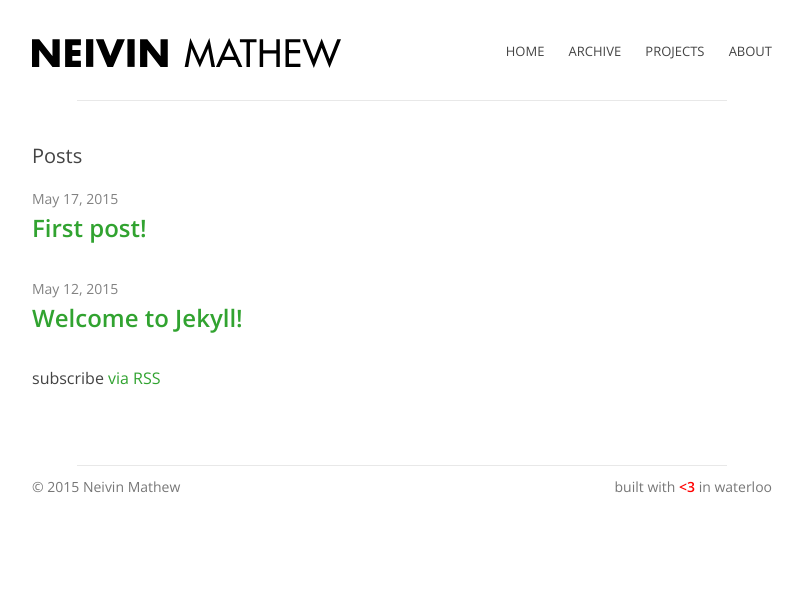
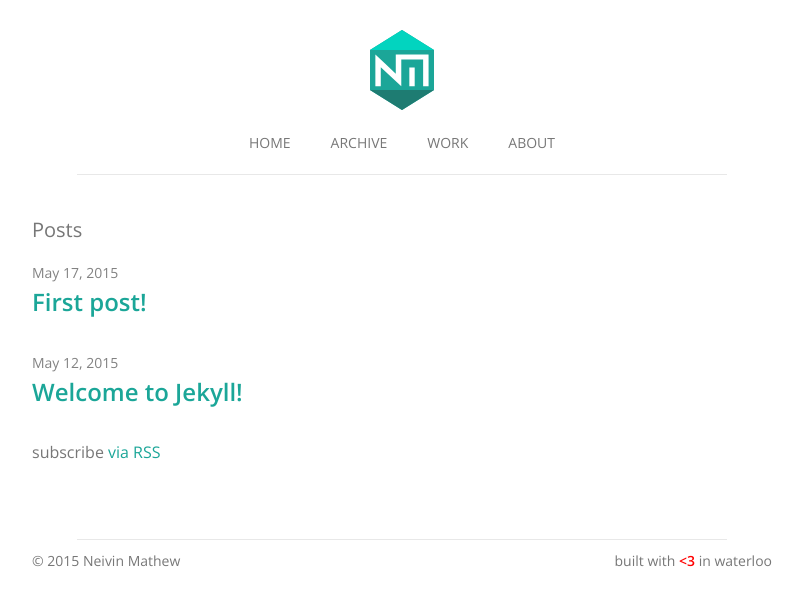
Before and after one commit to neivin/neivin.github.io, a Jekyll site: the page built from index.html, in a window 1280 px wide. Shown: the top 606 px of the page, without its empty margins (238-1040 px from the left). Built offline with Jekyll 4.4.1, drawn with Linux system fonts in a browser that asks for light colours.

Commit message:
beautified header + color consolidation

```diff
--- a/_includes/header.html
+++ b/_includes/header.html
@@ -2,9 +2,11 @@
 
   <div class="wrapper">
     <!-- <a class="site-title" href="{{ site.baseurl }}/">{{ site.title }}</a> -->
-    <a class="site-title" href="{{ site.baseurl }}/"><img id="logo" src="/images/title-logo.svg"></a>
+    <div class="site-title"><a href="{{ site.baseurl }}/">
+      <img id="logo" src="/images/hexlogo.svg">
+    </a></div>
 
-    <nav class="site-nav">
+<!--     <nav class="site-nav">
       <a href="#" class="menu-icon">
         <svg viewBox="0 0 18 15">
           <path fill="#424242" d="M18,1.484c0,0.82-0.665,1.484-1.484,1.484H1.484C0.665,2.969,0,2.304,0,1.484l0,0C0,0.665,0.665,0,1.484,0 h15.031C17.335,0,18,0.665,18,1.484L18,1.484z"/>
@@ -16,10 +18,16 @@
       <div class="trigger">
           <a class="page-link" href="/">HOME</a>
           <a class="page-link" href="/archive">ARCHIVE</a>
-          <a class="page-link" href="/projects">PROJECTS</a>
+          <a class="page-link" href="/projects">WORK</a>
           <a class="page-link" href="/about">ABOUT</a>
       </div>
-    </nav>
+    </nav> -->
+    <div class="nav-links">
+          <a class="page-link" href="/">HOME</a>
+          <a class="page-link" href="/archive">ARCHIVE</a>
+          <a class="page-link" href="/projects">WORK</a>
+          <a class="page-link" href="/about">ABOUT</a>
+     </div>
 
   </div>
   <div class="border"></div>
--- a/_sass/_layout.scss
+++ b/_sass/_layout.scss
@@ -12,27 +12,42 @@
     padding: 20px;
 }
 .site-title {
-    font-size: 30px;
-    font-weight: 600;
-    color: #505050;
-    vertical-align: middle;
-    line-height: 60px;
-    margin-bottom: 0;
-    float: left;
-    letter-spacing: -1px;
-
-    &,
-    &:visited {
-        color: $grey-color-dark;
-    }
+    display: table;
+    margin: auto;
+    padding-bottom: 10px;
 }
 
 #logo{
-    height: 30px;
+    height: 80px;
+    padding: 10px;
+}
+
+.page-link {
+        color: $text-color;
+        line-height: $base-line-height;
+        font-size: 14px;
+
+        // Gaps between nav items, but not on the first one
+        &:not(:first-child) {
+            margin-left: 40px;
+        }
+
+        &:visited {
+        color: $text-color;
+        }
+
+        &:hover{
+            color: $brand-color;
+        }
+    }
+
+.nav-links{
+    display: table;
+    margin: auto;
 }
 
 .site-nav {
-    float: right;
+
      line-height: 60px;
 
     .menu-icon {
--- a/css/main.scss
+++ b/css/main.scss
@@ -13,9 +13,10 @@ $base-line-height: 1.5;
 
 $spacing-unit:     30px;
 
-$text-color:       #444444;
+$text-color:       #777777;
+$title-color:	   #444444;
 $background-color: #ffffff;
-$brand-color:      #31a330;
+$brand-color:      #1BA698;
 $brand-light:      lighten($brand-color, 10%);
 $brand-dark:       darken($brand-color, 10%);
 
```
Also changed, not shown: images/hexlogo.svg (added).
